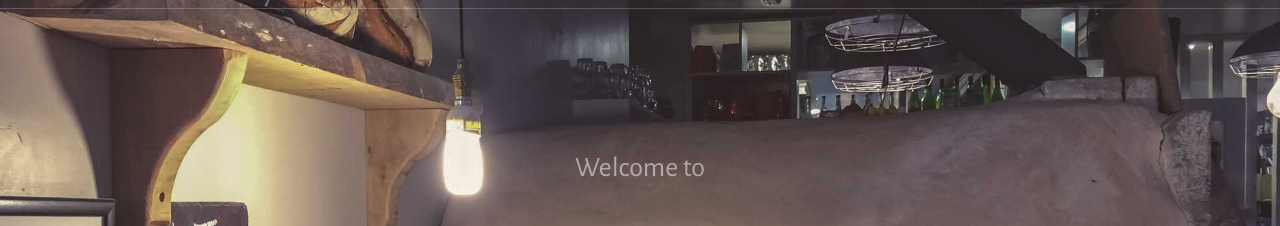
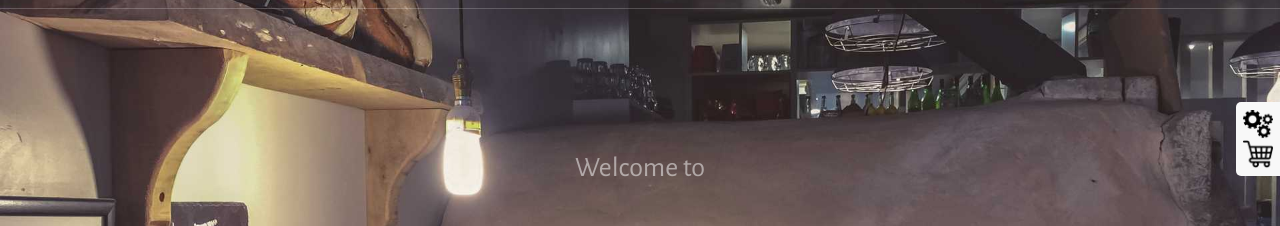
Before and after one commit to mahmoudzin/bakerysite, a plain HTML site: page index.html in a window 1280 px wide. Shown: the part 98-324 px from the top of the page. Drawn offline with nearby package versions, Linux system fonts and the light colour scheme.

Commit message:
Add Screanshot

```diff
--- a/index.html
+++ b/index.html
@@ -15,7 +15,7 @@
         <link rel="stylesheet" href="css/style.css">
     </head>
     <body>
-        <!-- <div class="demo-panel-menu">
+        <div class="demo-panel-menu">
             <div class="demo-1">
                 <span>See Demo Sites</span>
                 <img src="images/mechanical-gears-.png" alt="">
@@ -26,7 +26,7 @@
                 <span>Buy Engage Now!</span>
             </div>
 
-        </div> -->
+        </div>
         <!-- navbar section -->
         <nav class="navbar navbar-expand-lg navbar-dark fixed-top" id="navbar">
             <div class="container">
```
Also changed, not shown: 1 other file.
